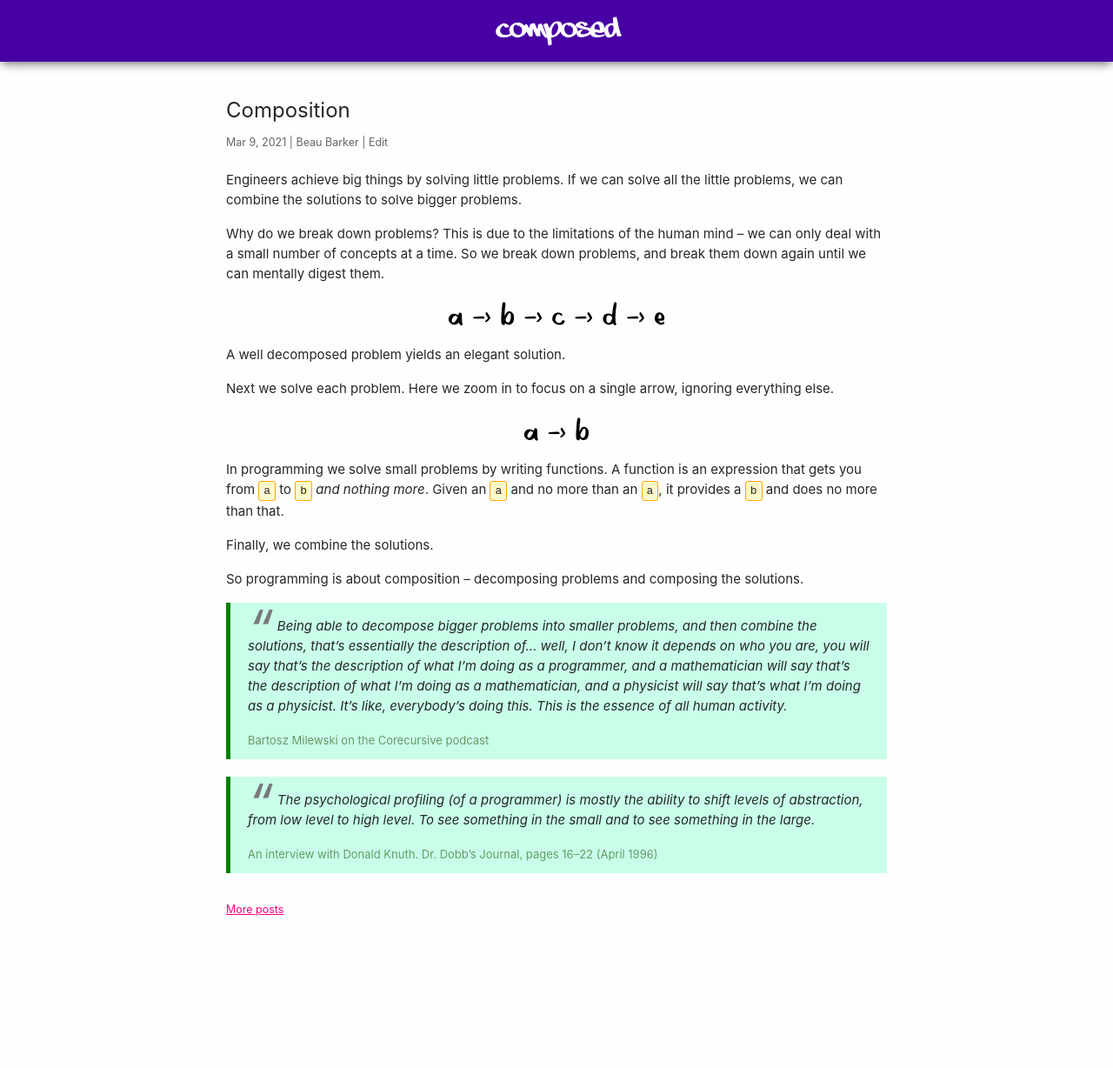
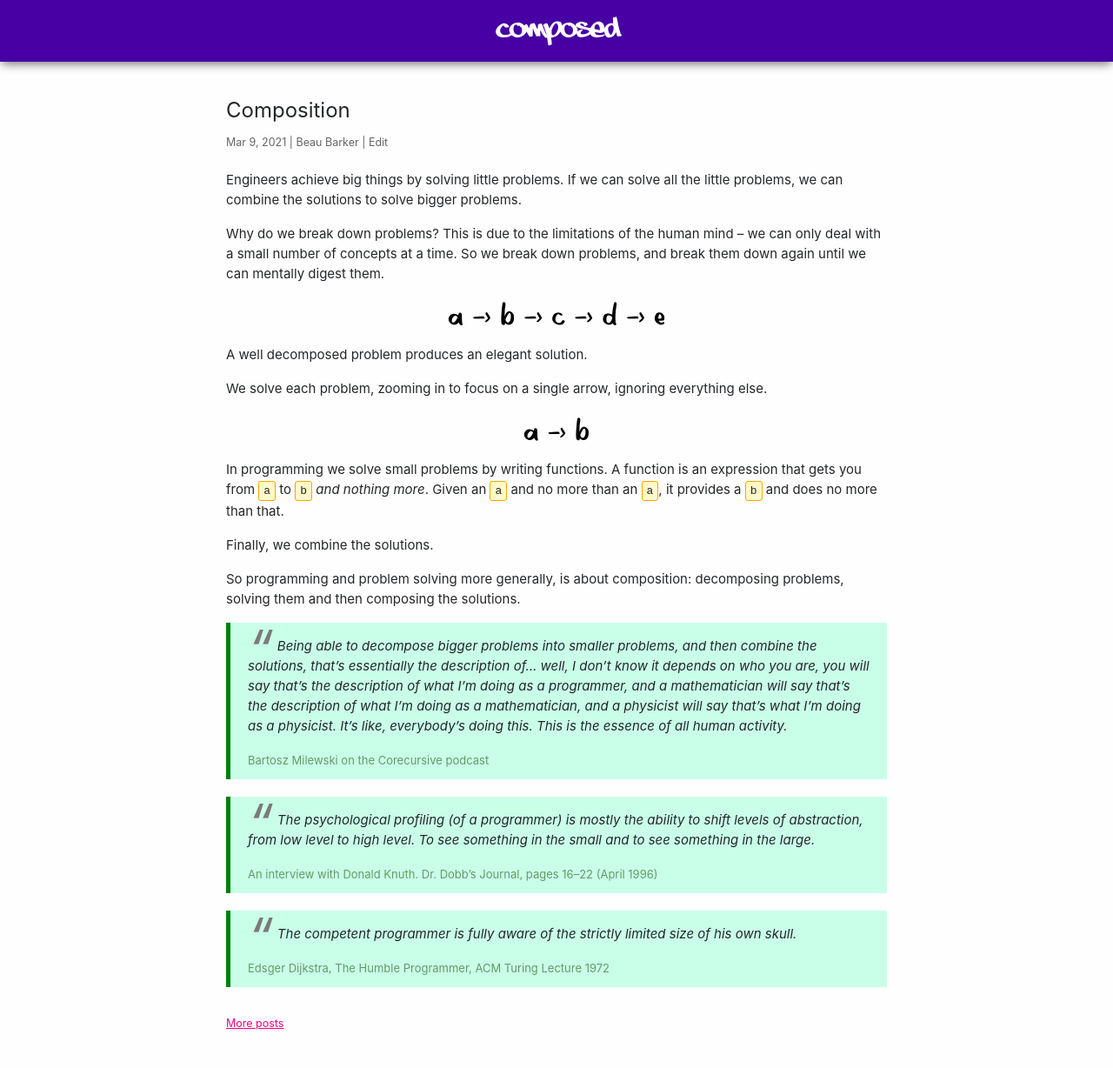
Before and after one commit to explodinglabs/explodinglabs.github.io, a Jekyll site: the page built from _posts/2021-03-09-composition.markdown, in a window 1280 px wide. Shown: the whole page at 87% size. Built offline with Jekyll 4.4.1, drawn with Linux system fonts in a browser that asks for light colours; before the commit the page ends 1097 px from its top, so only the background shows below that.

Commit message:
Adjust composition post

```diff
--- a/_posts/2021-03-09-composition.markdown
+++ b/_posts/2021-03-09-composition.markdown
@@ -14,23 +14,23 @@ problems, and break them down again until we can mentally digest them.
 ![composition-full](/assets/composition-full.png)
 {: refdef}
 
-A well decomposed problem yields an elegant solution.
+A well decomposed problem produces an elegant solution.
 
-Next we solve each problem. Here we zoom in to focus on a
-single arrow, ignoring everything else.
+We solve each problem, zooming in to focus on a single arrow, ignoring
+everything else.
 
 {:refdef: style="text-align: center; margin: 20px 0;"}
 ![composition-full](/assets/composition-zoomed.png)
 {: refdef}
 
 In programming we solve small problems by writing functions. A function is an
-expression that gets you from `a` to `b` _and nothing more_. Given an
-`a` and no more than an `a`, it provides a `b` and does no more than that.
+expression that gets you from `a` to `b` _and nothing more_. Given an `a` and
+no more than an `a`, it provides a `b` and does no more than that.
 
 Finally, we combine the solutions.
 
-So programming is about composition -- decomposing problems and composing the
-solutions.
+So programming and problem solving more generally, is about composition:
+decomposing problems, solving them and then composing the solutions.
 
 > Being able to decompose bigger problems into smaller problems, and then
 > combine the solutions, that’s essentially the description of... well, I don’t
@@ -48,3 +48,8 @@ solutions.
 >
 > <cite>An interview with Donald Knuth. Dr. Dobb’s Journal, pages 16–22 (April
 > 1996)</cite>
+
+> The competent programmer is fully aware of the strictly limited size of his
+> own skull.
+>
+> <cite>Edsger Dijkstra, The Humble Programmer, ACM Turing Lecture 1972</cite>
```
